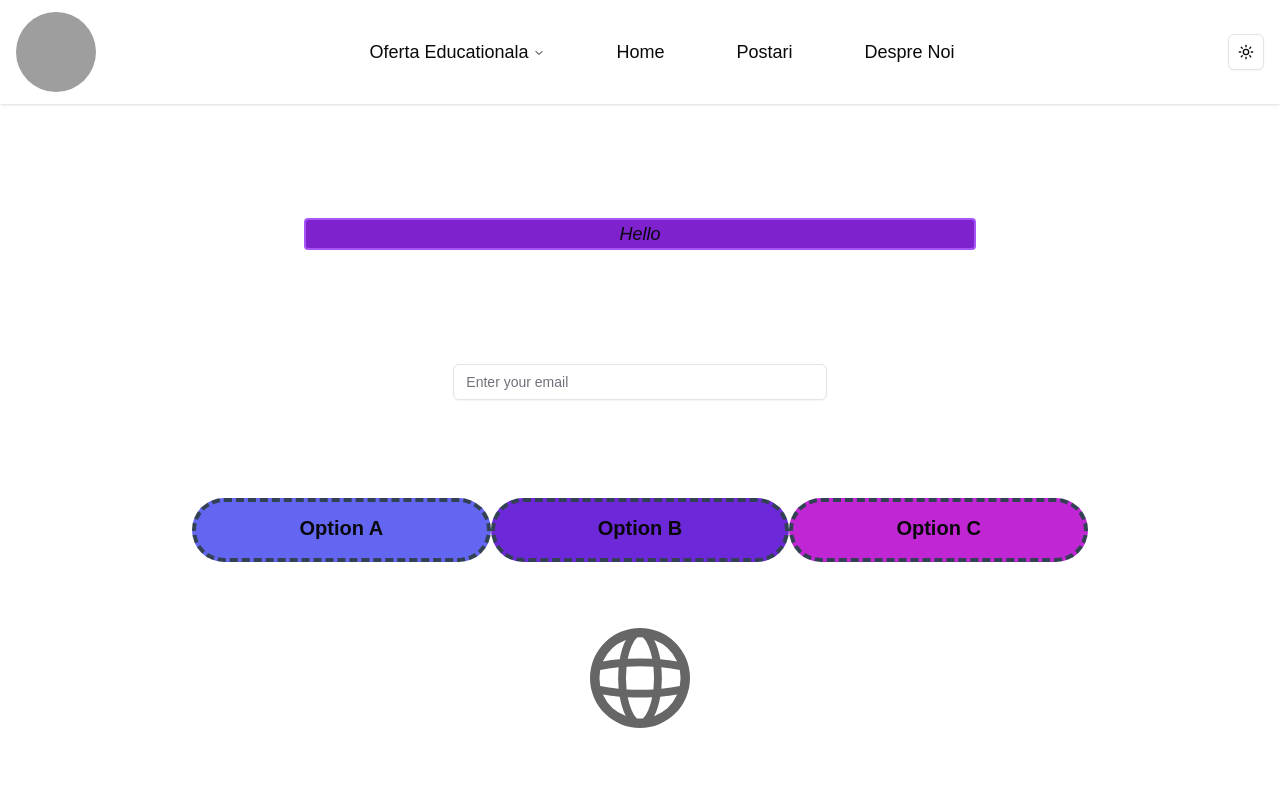
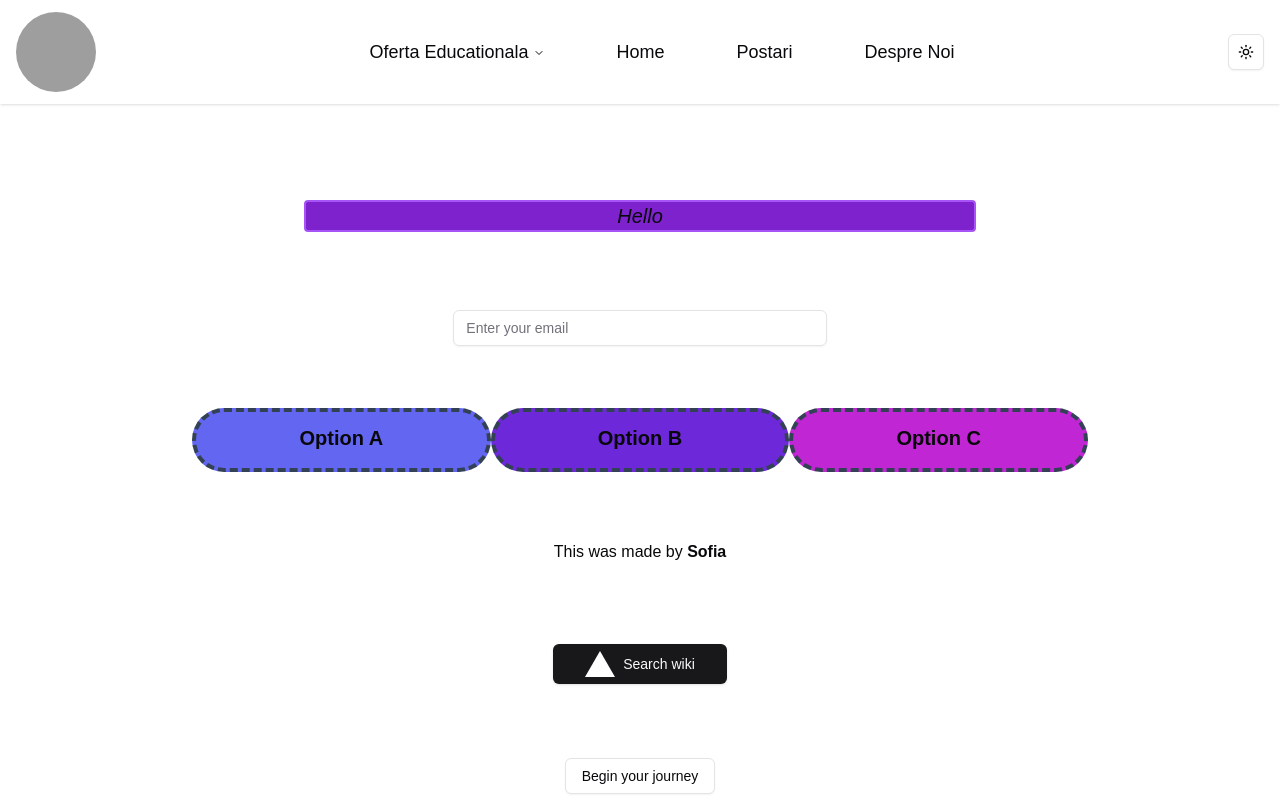
Before and after one commit to andreishark/moisil_aplicatie_2025, a Next.js app: page /sofia in a window 1280 px wide. Shown: the top 800 px of the page. Built offline with nearby package versions, Linux system fonts and the light colour scheme; grey boxes are pictures that could not be loaded.

Commit message:
Dropdown menu sofia

```diff
--- /dev/null
+++ b/src/app/sofia/menu.tsx
@@ -0,0 +1,39 @@
+"use client"
+
+import * as React from "react"
+
+import { Button } from "@/components/ui/button"
+import {
+    DropdownMenu,
+    DropdownMenuContent,
+    DropdownMenuLabel,
+    DropdownMenuRadioGroup,
+    DropdownMenuRadioItem,
+    DropdownMenuSeparator,
+    DropdownMenuTrigger,
+  } from "@/components/ui/dropdown-menu"
+
+export function DropdownMenuRadioGroupDemo() {
+    const [position, setPosition] = React.useState("warrior")
+
+  return (
+    <DropdownMenu>
+      <DropdownMenuTrigger asChild>
+        <Button variant="outline">Begin your journey</Button>
+      </DropdownMenuTrigger>
+      <DropdownMenuContent className="w-56">
+        <DropdownMenuLabel>Class</DropdownMenuLabel>
+        <DropdownMenuSeparator />
+        <DropdownMenuRadioGroup
+          value={position}
+          onValueChange={setPosition}
+        >
+          <DropdownMenuRadioItem value="warrior">Warrior</DropdownMenuRadioItem>
+          <DropdownMenuRadioItem value="mage">Mage</DropdownMenuRadioItem>
+          <DropdownMenuRadioItem value="healer">Healer</DropdownMenuRadioItem>
+
+        </DropdownMenuRadioGroup>
+      </DropdownMenuContent>
+    </DropdownMenu>
+  )
+}
--- a/src/app/sofia/page.tsx
+++ b/src/app/sofia/page.tsx
@@ -2,8 +2,8 @@ import Image from "next/image";
 import Link from "next/link";
 import { buttonVariants } from "@/components/ui/button";
 import { Metadata } from "next";
-import { Input } from "@/components/ui/input"
-
+import { Input } from "@/components/ui/input";
+import { DropdownMenuRadioGroupDemo } from "./menu";
 
 export const metadata: Metadata = {
     title:"Sofia's page"
@@ -12,7 +12,7 @@ export const metadata: Metadata = {
 export default function Home(){
     return(
         <div className="grid grid-rows-9 items-center justify-items-center min-h-screen px-20 pb-20 gap-12 sm:p-20 font-[family-name:var(--font-arial)]">
-            <h1 className="w-3/5 bg-purple-700 border-solid border-2 border-purple-500 rounded text-center text-lg italic font-medium">Hello</h1>
+            <h1 className="w-3/5 bg-purple-700 border-solid border-2 border-purple-500 rounded text-center text-xl italic font-medium">Hello</h1>
 
             <Input className="w-1/3" placeholder="Enter your email"/>
 
@@ -24,14 +24,6 @@ export default function Home(){
                 <div className = "pt-3 bg-fuchsia-600 border-dashed hover:border-solid border-4 border-slate-700 rounded-full text-center text-xl font-extrabold basis-1/3 hover:basis-1/2">
                     Option C</div>
             </div>
-
-            <Image
-                className="dark:invert"
-                src="/globe.svg"
-                alt="Globe icon"
-                width={100}
-                height={100}
-            />
 
             <p>This was made by <b>Sofia</b></p>
 
@@ -48,8 +40,10 @@ export default function Home(){
                       width={30}
                       height={30}
                     />
-            Begin your journey
+            Search wiki
             </Link>
+
+            <DropdownMenuRadioGroupDemo/>
 
         </div>
     );
```
